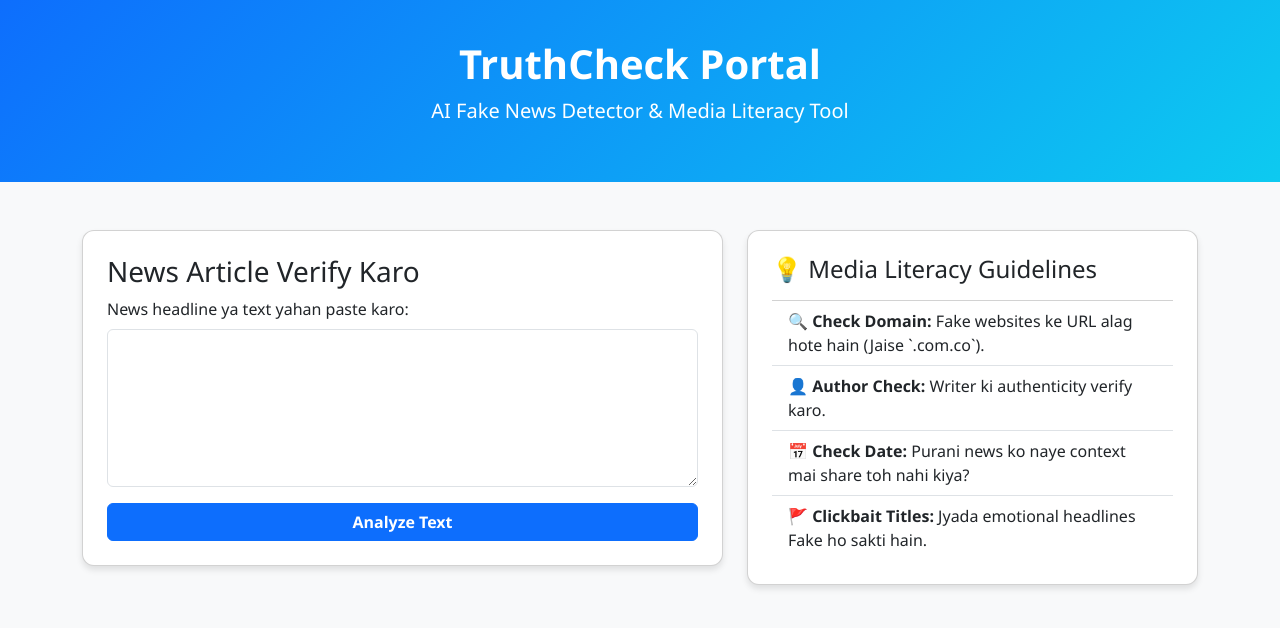
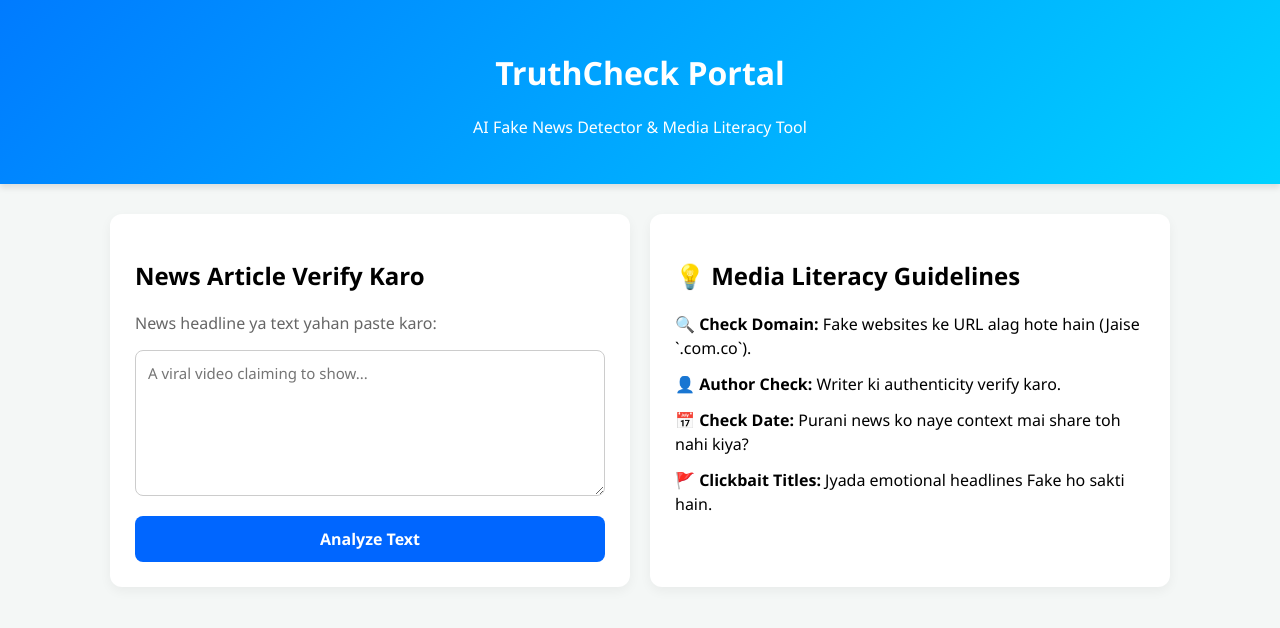
Before and after one commit to shaikhayesha8222-a11y/FakeNewsApp, a Flask app: page / in a window 1280 px wide. Shown: the top 628 px of the page. Run offline with Flask 3, Linux system fonts and the light colour scheme; parts of the project's set-up code (start-up, migrations or seed data) failed here and were passed over.

Commit message:
Update index.html

```diff
--- a/templates/index.html
+++ b/templates/index.html
@@ -4,53 +4,116 @@
     <meta charset="UTF-8">
     <meta name="viewport" content="width=device-width, initial-scale=1.0">
     <title>TruthCheck - Fake News Detector</title>
-    <link href="https://cdn.jsdelivr.net/npm/bootstrap@5.3.0/dist/css/bootstrap.min.css" rel="stylesheet">
     <style>
-        body { background-color: #f8f9fa; font-family: 'Segoe UI', sans-serif; }
-        .hero { background: linear-gradient(135deg, #0d6efd, #0dcaf0); color: white; padding: 40px 0; }
-        .card-custom { border-radius: 12px; box-shadow: 0 4px 6px rgba(0,0,0,0.1); }
+        * {
+            box-sizing: border-box;
+            font-family: 'Segoe UI', Tahoma, Geneva, Verdana, sans-serif;
+        }
+        body {
+            background-color: #f4f7f6;
+            margin: 0;
+            padding: 0;
+        }
+        .header {
+            background: linear-gradient(135deg, #007bff, #00d2ff);
+            color: white;
+            padding: 30px 20px;
+            text-align: center;
+            box-shadow: 0 4px 6px rgba(0,0,0,0.1);
+        }
+        .container {
+            max-width: 1100px;
+            margin: 30px auto;
+            display: flex;
+            gap: 20px;
+            padding: 0 20px;
+            flex-wrap: wrap;
+        }
+        .card {
+            background: white;
+            padding: 25px;
+            border-radius: 12px;
+            box-shadow: 0 4px 12px rgba(0,0,0,0.05);
+            flex: 1;
+            min-width: 320px;
+        }
+        textarea {
+            width: 100%;
+            padding: 12px;
+            border: 1px solid #cccccc;
+            border-radius: 8px;
+            font-size: 15px;
+            resize: vertical;
+            outline: none;
+        }
+        textarea:focus {
+            border-color: #007bff;
+        }
+        .btn {
+            background-color: #0066ff;
+            color: white;
+            border: none;
+            padding: 12px 20px;
+            width: 100%;
+            border-radius: 8px;
+            font-size: 16px;
+            font-weight: bold;
+            cursor: pointer;
+            margin-top: 15px;
+            transition: 0.3s;
+        }
+        .btn:hover {
+            background-color: #0052cc;
+        }
+        .result-box {
+            margin-top: 20px;
+            padding: 15px;
+            background-color: #e8f4f8;
+            border-left: 5px solid #007bff;
+            border-radius: 8px;
+            text-align: center;
+        }
+        .guidelines li {
+            margin-bottom: 12px;
+            line-height: 1.5;
+        }
     </style>
 </head>
 <body>
 
-    <div class="hero text-center mb-5">
-        <h1 class="fw-bold">TruthCheck Portal</h1>
-        <p class="lead">AI Fake News Detector & Media Literacy Tool</p>
+    <div class="header">
+        <h1>TruthCheck Portal</h1>
+        <p>AI Fake News Detector & Media Literacy Tool</p>
     </div>
 
     <div class="container">
-        <div class="row">
-            <div class="col-md-7">
-                <div class="card card-custom p-4 bg-white mb-4">
-                    <h3>News Article Verify Karo</h3>
-                    <form action="/predict" method="POST">
-                        <div class="mb-3">
-                            <label for="news_text" class="form-label">News headline ya text yahan paste karo:</label>
-                            <textarea class="form-control" id="news_text" name="news_text" rows="6" required>{{ text if text else '' }}</textarea>
-                        </div>
-                        <button type="submit" class="btn btn-primary w-100 fw-bold">Analyze Text</button>
-                    </form>
+        <!-- Input Form Section -->
+        <div class="card">
+            <h2>News Article Verify Karo</h2>
+            <p style="color: #666;">News headline ya text yahan paste karo:</p>
 
-                    {% if prediction %}
-                    <div class="mt-4 alert {% if prediction == 'REAL' %}alert-success{% else %}alert-danger{% endif %}">
-                        <h4>Result:</h4>
-                        <p class="fs-4 fw-bold mb-0">Status: <u>{{ prediction }}</u></p>
-                    </div>
-                    {% endif %}
-                </div>
+            <form action="/predict" method="POST">
+                <textarea name="news" rows="6" placeholder="A viral video claiming to show..." required>{{ request.form['news'] if request.form['news'] else '' }}</textarea>
+                <button type="submit" class="btn">Analyze Text</button>
+            </form>
+
+            <!-- Output Prediction Box -->
+            {% if prediction_text %}
+            <div class="result-box">
+                <h3 style="color: #003366; margin: 0;">{{ prediction_text }}</h3>
             </div>
+            {% endif %}
+        </div>
 
-            <div class="col-md-5">
-                <div class="card card-custom p-4 bg-white">
-                    <h4>💡 Media Literacy Guidelines</h4>
-                    <ul class="list-group list-group-flush mt-2">
-                        <li class="list-group-item">🔍 <strong>Check Domain:</strong> Fake websites ke URL alag hote hain (Jaise `.com.co`).</li>
-                        <li class="list-group-item">👤 <strong>Author Check:</strong> Writer ki authenticity verify karo.</li>
-                        <li class="list-group-item">📅 <strong>Check Date:</strong> Purani news ko naye context mai share toh nahi kiya?</li>
-                        <li class="list-group-item">🚩 <strong>Clickbait Titles:</strong> Jyada emotional headlines Fake ho sakti hain.</li>
-                    </ul>
-                </div>
-            </div>
+        <!-- Media Literacy Guidelines Section -->
+        <div class="card">
+            <h2>💡 Media Literacy Guidelines</h2>
+            <ul class="guidelines" style="list-style-type: none; padding-left: 0;">
+                <li>🔍 <strong>Check Domain:</strong> Fake websites ke URL alag hote hain (Jaise `.com.co`).</li>
+                <li>👤 <strong>Author Check:</strong> Writer ki authenticity verify karo.</li>
+                <li>📅 <strong>Check Date:</strong> Purani news ko naye context mai share toh nahi kiya?</li>
+                <li>🚩 <strong>Clickbait Titles:</strong> Jyada emotional headlines Fake ho sakti hain.</li>
+            </ul>
         </div>
     </div>
 
```
